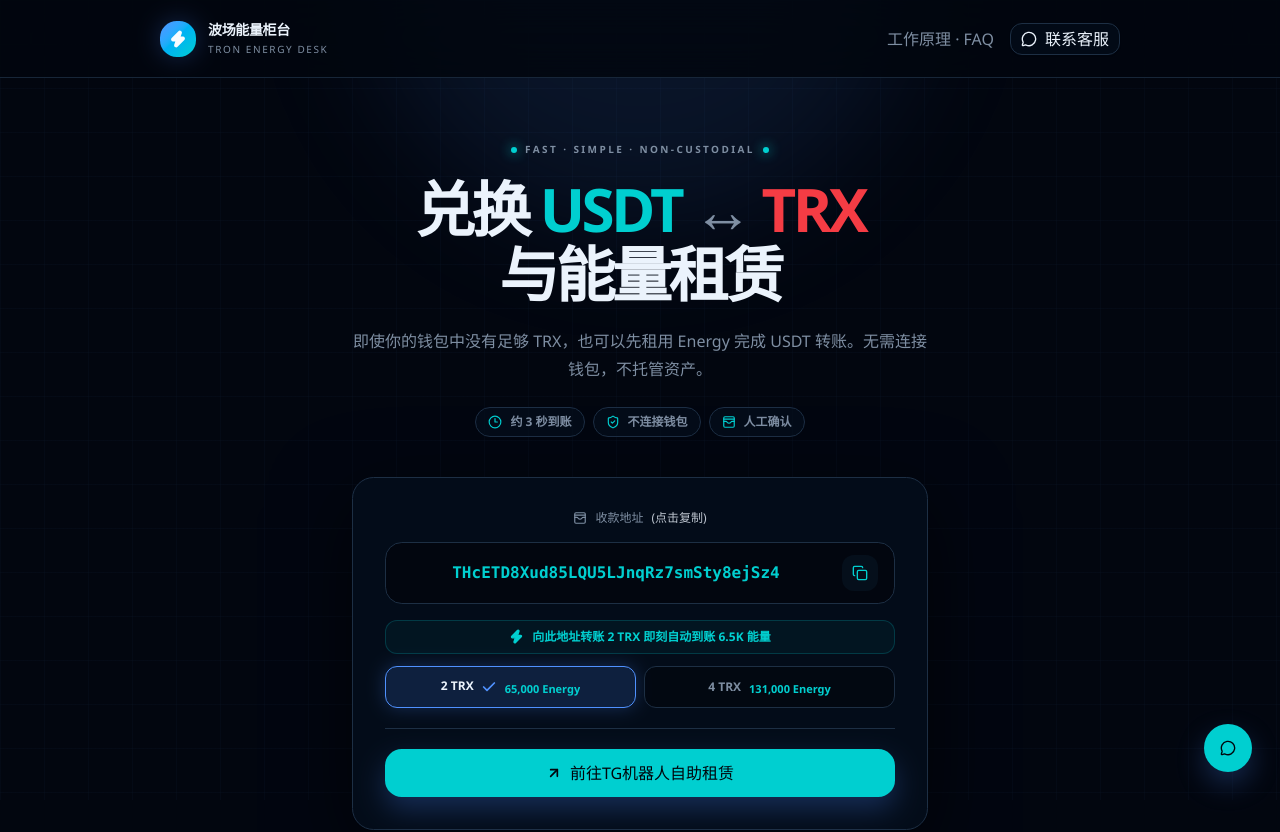
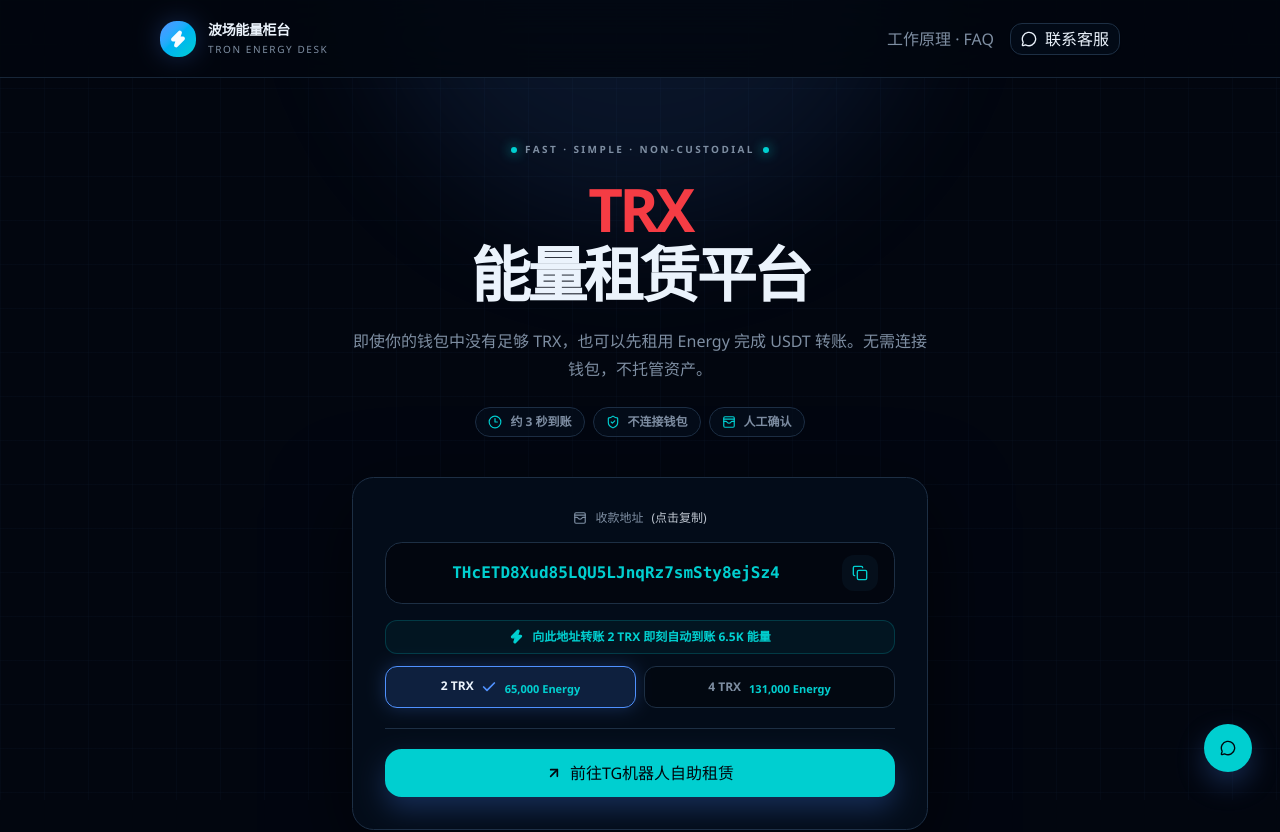
Before and after one commit to harry333641-beep/tron, a Next.js app: page / in a window 1280 px wide. Shown: the top 832 px of the page. Built offline with nearby package versions, Linux system fonts and the light colour scheme; no server answers; the database is empty.

Commit message:
The user selected an element directly in the live preview, on the route

```diff
--- a/src/components/energy-purchase.tsx
+++ b/src/components/energy-purchase.tsx
@@ -95,7 +95,7 @@
       <section className="relative z-10 mx-auto max-w-5xl px-5 pb-10 pt-12 sm:px-8 sm:pt-16">
         <div className="mx-auto max-w-2xl text-center">
           <div className="flex items-center justify-center gap-2"><span className="size-1.5 rounded-full bg-accent shadow-[0_0_12px_var(--accent)]" /><SectionEyebrow>FAST · SIMPLE · NON-CUSTODIAL</SectionEyebrow><span className="size-1.5 rounded-full bg-accent shadow-[0_0_12px_var(--accent)]" /></div>
-          <h1 className="mt-5 text-4xl font-black leading-[1.08] tracking-[-0.06em] sm:text-6xl">兑换 <span className="text-accent">USDT</span> <span className="text-muted-foreground">↔</span> <span className="text-destructive">TRX</span><br /><span className="text-foreground">与能量租赁</span></h1>
+          <h1 className="mt-5 text-4xl font-black leading-[1.08] tracking-[-0.06em] sm:text-6xl"><span className="text-destructive">TRX</span><br /><span className="text-foreground">能量租赁平台</span></h1>
           <p className="mx-auto mt-5 max-w-xl text-sm leading-7 text-muted-foreground sm:text-base">即使你的钱包中没有足够 TRX，也可以先租用 Energy 完成 USDT 转账。无需连接钱包，不托管资产。</p>
           <div className="mt-6 flex flex-wrap justify-center gap-2"><StatusPill icon={<Clock3 size={14} className="text-accent" />}>约 3 秒到账</StatusPill><StatusPill icon={<ShieldCheck size={14} className="text-accent" />}>不连接钱包</StatusPill><StatusPill icon={<WalletCards size={14} className="text-accent" />}>人工确认</StatusPill></div>
         </div>
```
Also changed, not shown: .project/ledger/led-0012.md (added).
